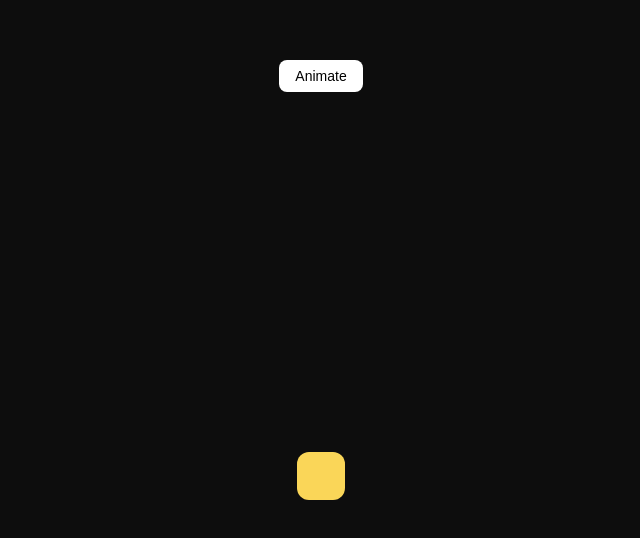
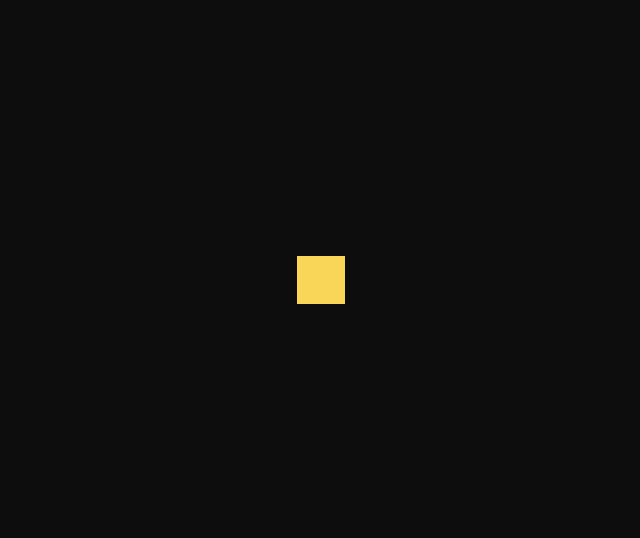
Before and after one commit to sunwoo0706/craft-framer-motion, a React (Vite) app: page / in a window 1280 px wide. Shown: the part 120-658 px from the top of the page, without its empty margins (319-959 px from the left). Built offline with nearby package versions, Linux system fonts and the light colour scheme.

Commit message:
feat: implement layout props

```diff
--- a/src/main.tsx
+++ b/src/main.tsx
@@ -1,6 +1,6 @@
 import React from "react";
 import ReactDOM from "react-dom/client";
-import App from "./App.tsx";
+import App from "./step/2-layout/App.tsx";
 import "./index.css";
 
 ReactDOM.createRoot(document.getElementById("root")!).render(
--- /dev/null
+++ b/src/step/2-layout/App.tsx
@@ -0,0 +1,22 @@
+import { motion } from "framer-motion";
+import { useState } from "react";
+import "./styles.css";
+
+export default function App() {
+  const [open, setOpen] = useState(false);
+
+  return (
+    <div className="wrapper">
+      <motion.div
+        layout
+        onClick={() => setOpen(o => !o)}
+        className="element"
+        style={
+          open
+            ? { position: "fixed", inset: 0, width: "100%", height: "100%" }
+            : { height: 48, width: 48 }
+        }
+      />
+    </div>
+  );
+}
--- /dev/null
+++ b/src/step/2-layout/styles.css
@@ -0,0 +1,14 @@
+.wrapper {
+  display: grid;
+  height: 100vh;
+  width: 100vw;
+  place-items: center;
+  background: #0d0d0d;
+}
+
+.element {
+  width: 48px;
+  height: 48px;
+  background: #fad658;
+  cursor: pointer;
+}
```
Also changed, not shown: src/step/1-base/App.tsx (renamed from src/App.tsx), src/step/1-base/style.css (renamed from src/style.css).
